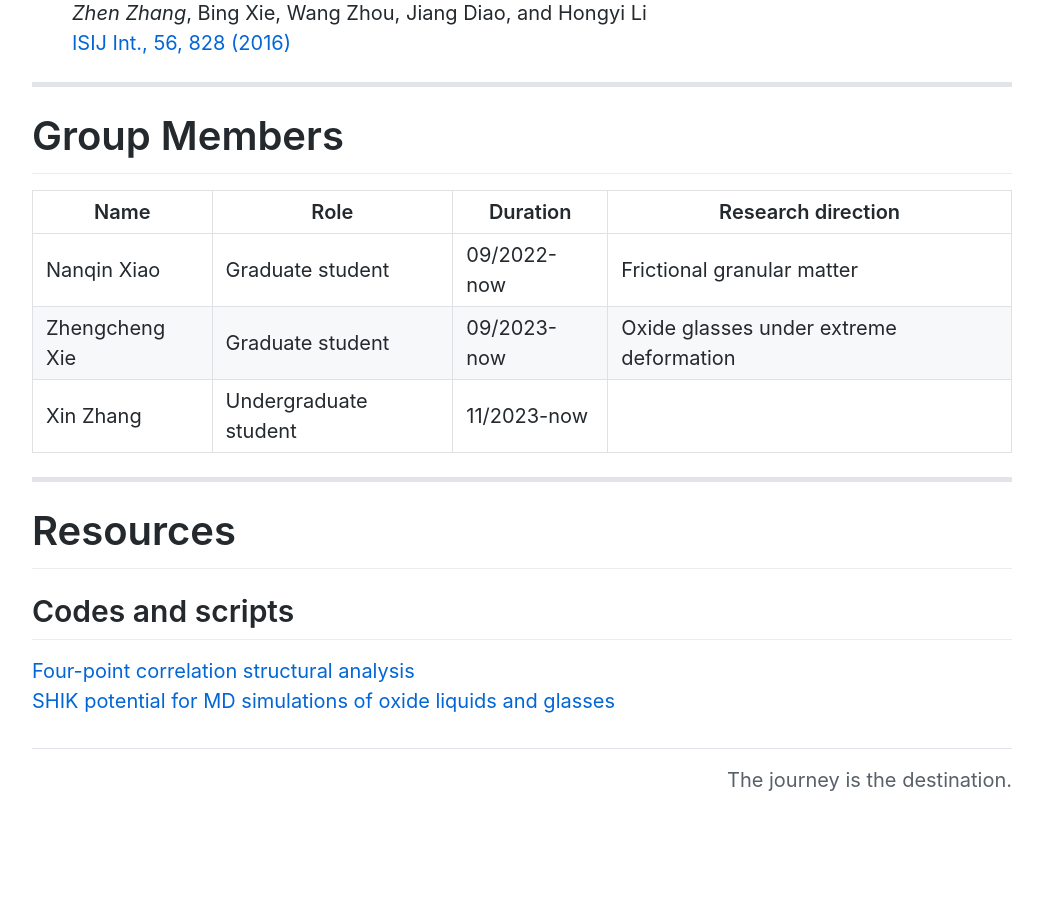
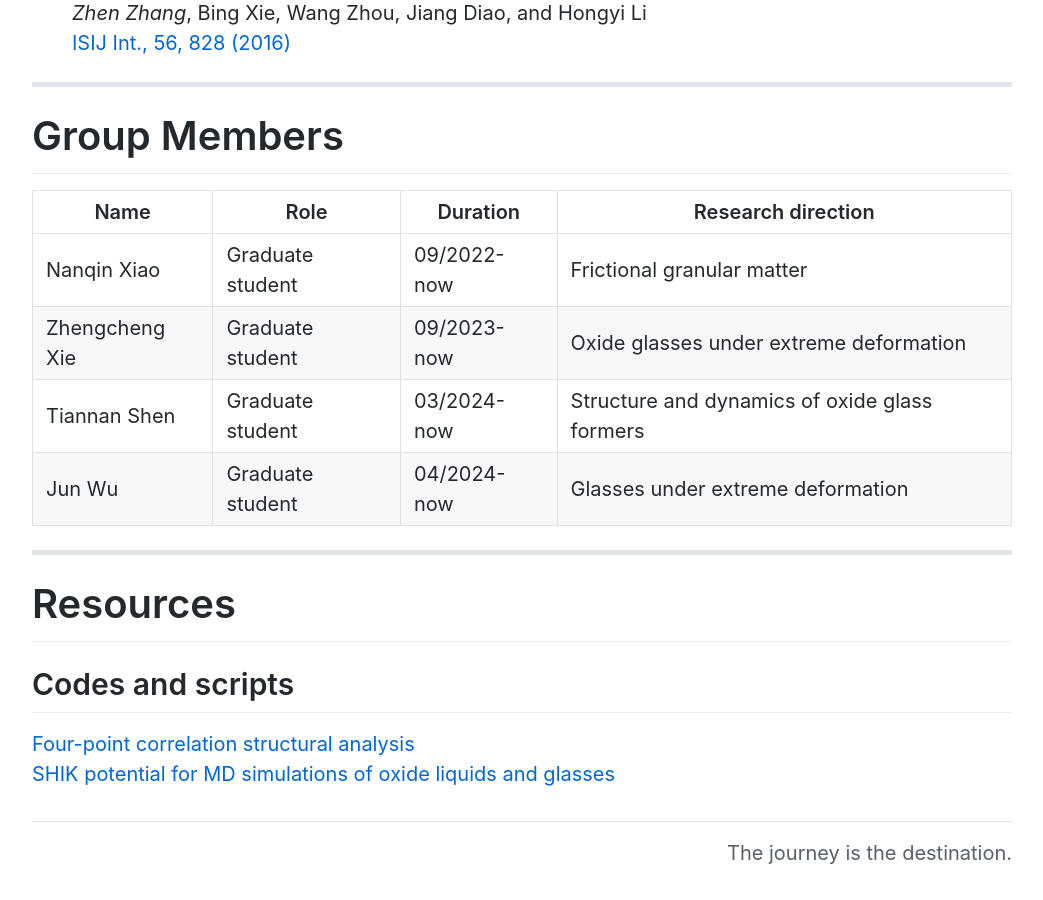
Before and after one commit to zhenzhang1991/zhenzhang1991.github.io, a Jekyll site: the page built from index.md, in a window 1280 px wide and 900 px high, scrolled down 7517 px. Shown: the whole window, without its empty margins (118-1161 px from the left). Built offline with Jekyll 4.4.1, drawn with Linux system fonts in a browser that asks for light colours; Markdown is read by kramdown in place of the engine named in the settings; comment, search, counter and statistics services are not loaded; before the commit the page ends 8344 px from its top, so only the background shows below that.

Commit message:
Update index.md

```diff
--- a/index.md
+++ b/index.md
@@ -156,7 +156,8 @@ Publications for more details:
 | ---- | ---- | -------- | -------------- |
 | Nanqin Xiao | Graduate student | 09/2022-now | Frictional granular matter |
 | Zhengcheng Xie | Graduate student | 09/2023-now | Oxide glasses under extreme deformation |
-| Xin Zhang | Undergraduate student | 11/2023-now |  |
+| Tiannan Shen | Graduate student | 03/2024-now | Structure and dynamics of oxide glass formers |
+| Jun Wu | Graduate student | 04/2024-now | Glasses under extreme deformation |
 
 * * *
 
```
